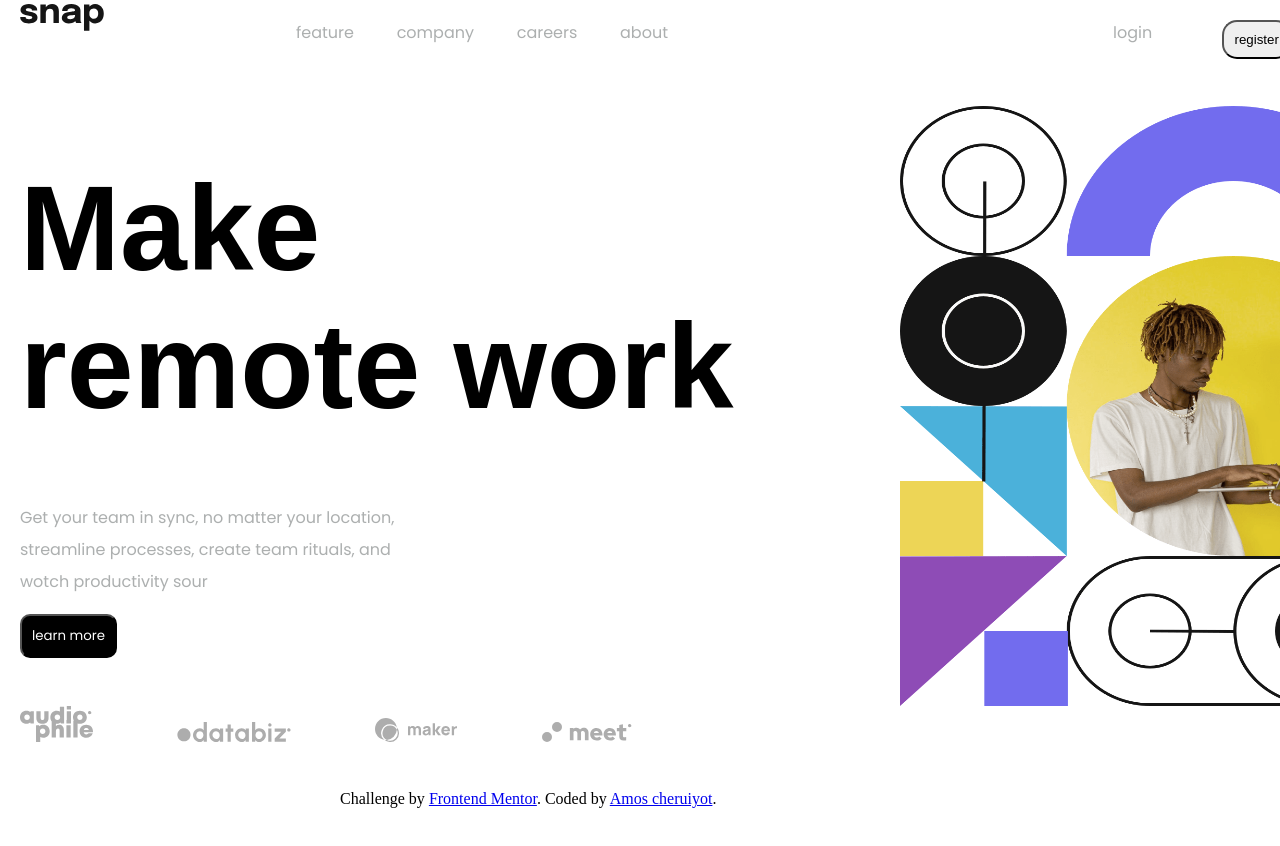
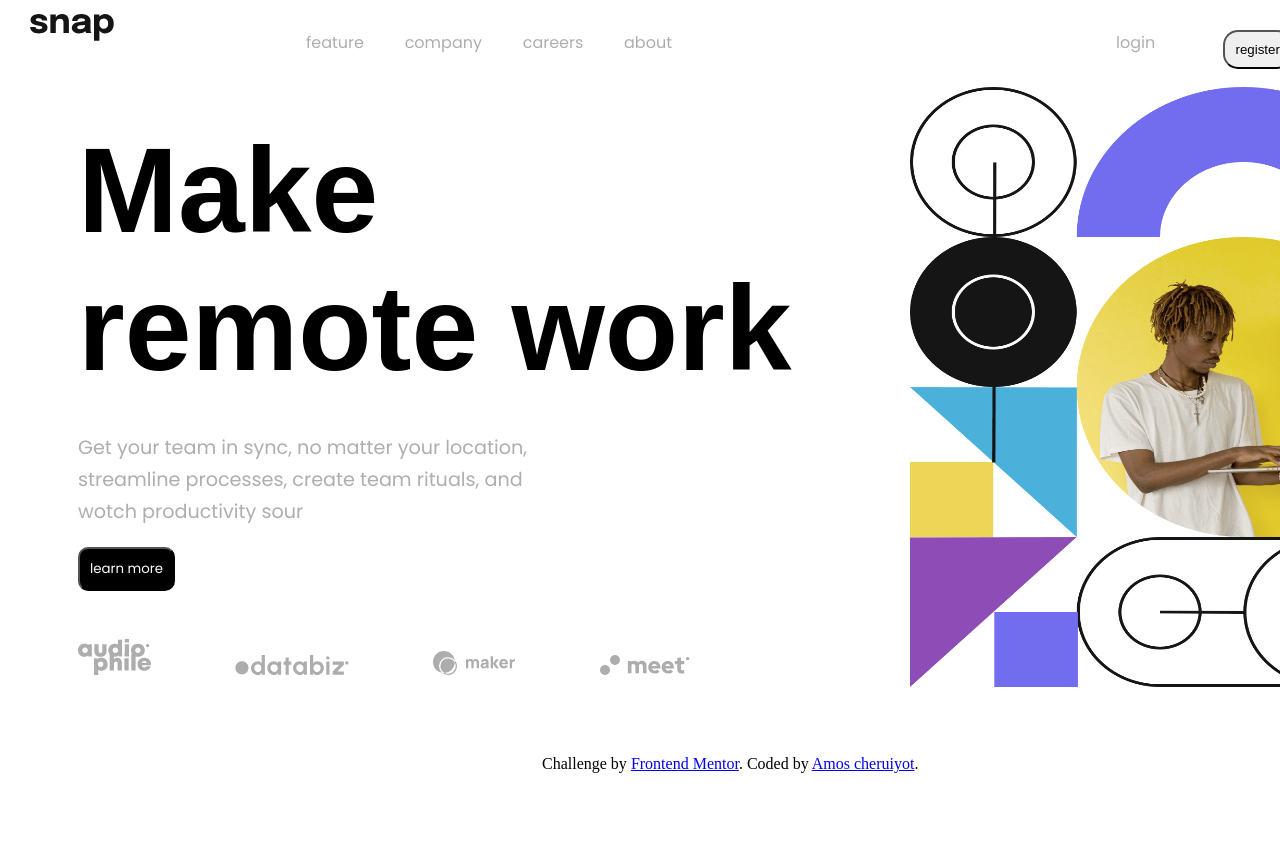
Before and after one commit to AmosCheruiyot01/fontmentor_assignment, a plain HTML site: page index.html in a window 1280 px wide. Shown: the top 846 px of the page. Drawn offline with Linux system fonts and the light colour scheme.

Commit message:
2nd commit

```diff
--- a/styles.css
+++ b/styles.css
@@ -1,5 +1,5 @@
 body {
-  margin: 20px;
+  margin: 30px;
 }
 
 h1 {
@@ -40,18 +40,24 @@ div.access {
 }
 
 /* body */
+
+.body {
+  margin-left: 3rem;
+}
 .body__heading {
   font-size: 5rem;
   font-family: sans-serif;
-  margin-bottom: -2rem;
+  margin-top: -3rem;
+  margin-bottom: -4rem;
 }
 
 .body__description {
   font-family: 'Poppins', sans-serif;
-  font-size: medium;
+  font-size: larger;
   line-height: 2rem;
   color: rgba(115, 120, 120, 0.597);
   font-weight: 500;
+  margin-top: -2rem;
 }
 
 button {
@@ -80,11 +86,11 @@ svg {
 .desktop {
   position: relative;
   left: 55rem;
-  bottom: 40rem;
+  bottom: 37rem;
 }
 
 .attribution {
   position: relative;
-  left: 20rem;
-  top: -35rem;
+  left: 32rem;
+  top: -33rem;
 }
```
